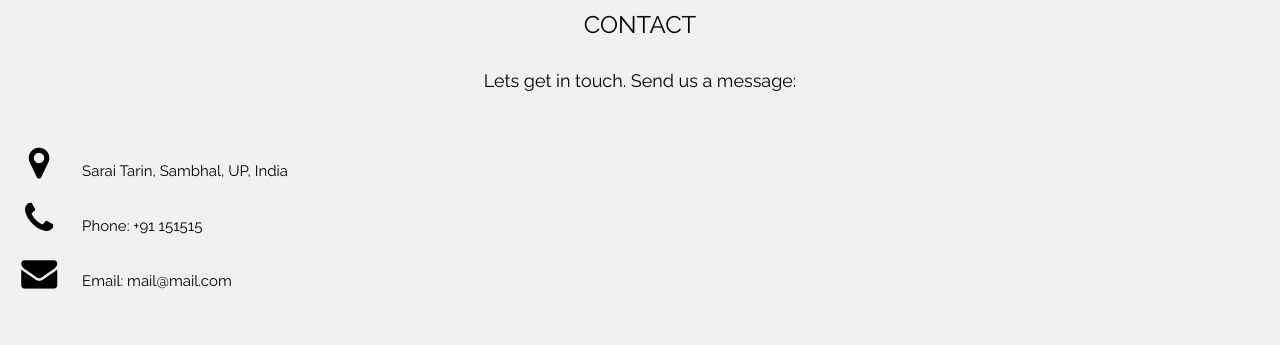
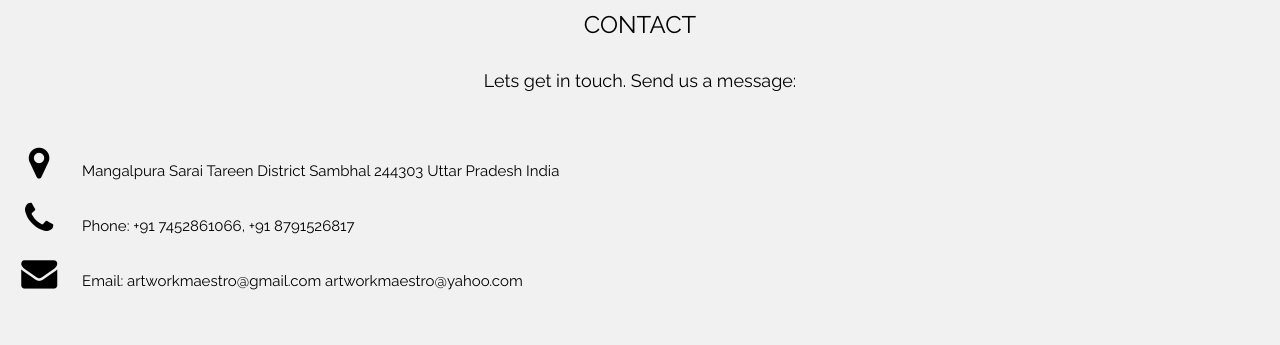
Before and after one commit to shazebkassar/ArtworkMaestro, a plain HTML site: page index.html in a window 1280 px wide. Shown: the part 3144-3489 px from the top of the page. Drawn offline with nearby package versions, Linux system fonts and the light colour scheme.

Commit message:
Completed

```diff
--- a/index.html
+++ b/index.html
@@ -162,9 +162,9 @@ body, html {
   <h3 class="w3-center">CONTACT</h3>
   <p class="w3-center w3-large">Lets get in touch. Send us a message:</p>
   <div style="margin-top:48px">
-    <p><i class="fa fa-map-marker fa-fw w3-xxlarge w3-margin-right"></i> Sarai Tarin, Sambhal, UP, India</p>
-    <p><i class="fa fa-phone fa-fw w3-xxlarge w3-margin-right"></i> Phone: +91 151515</p>
-    <p><i class="fa fa-envelope fa-fw w3-xxlarge w3-margin-right"> </i> Email: mail@mail.com</p>
+    <p><i class="fa fa-map-marker fa-fw w3-xxlarge w3-margin-right"></i> Mangalpura Sarai Tareen District Sambhal 244303 Uttar Pradesh India</p>
+    <p><i class="fa fa-phone fa-fw w3-xxlarge w3-margin-right"></i> Phone: +91 7452861066, +91 8791526817</p>
+    <p><i class="fa fa-envelope fa-fw w3-xxlarge w3-margin-right"> </i> Email: artworkmaestro@gmail.com artworkmaestro@yahoo.com</p>
 
     <!-- Image of location/map -->
     <img src="https://upload.wikimedia.org/wikipedia/commons/thumb/e/ec/India_Uttar_Pradesh_districts_2012_Sambhal.svg/800px-India_Uttar_Pradesh_districts_2012_Sambhal.svg.png" class="w3-image w3-greyscale" style="width:100%;margin-top:48px">
```
